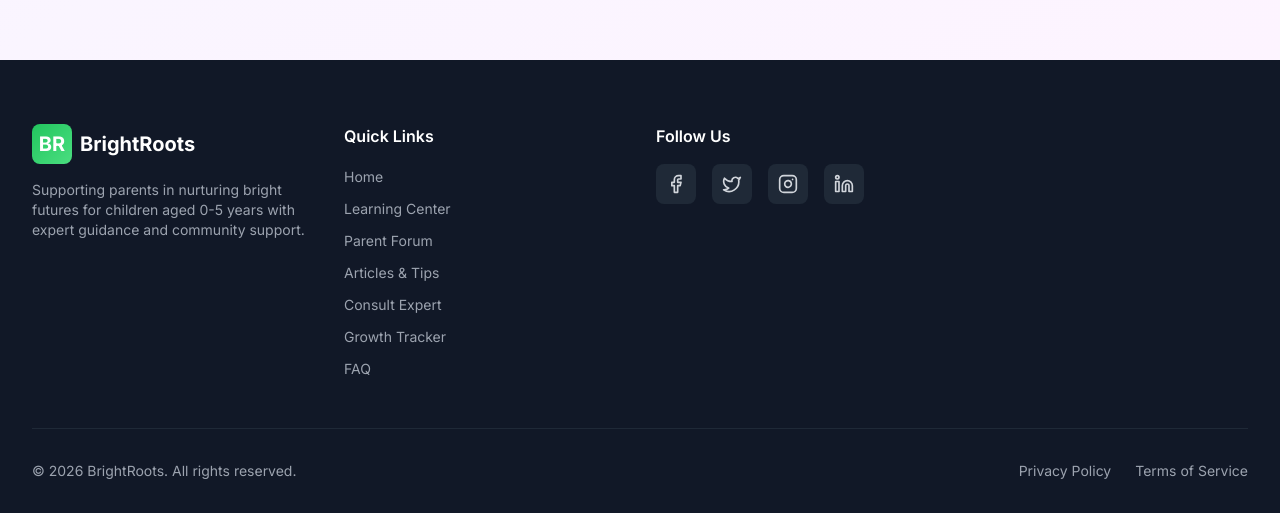
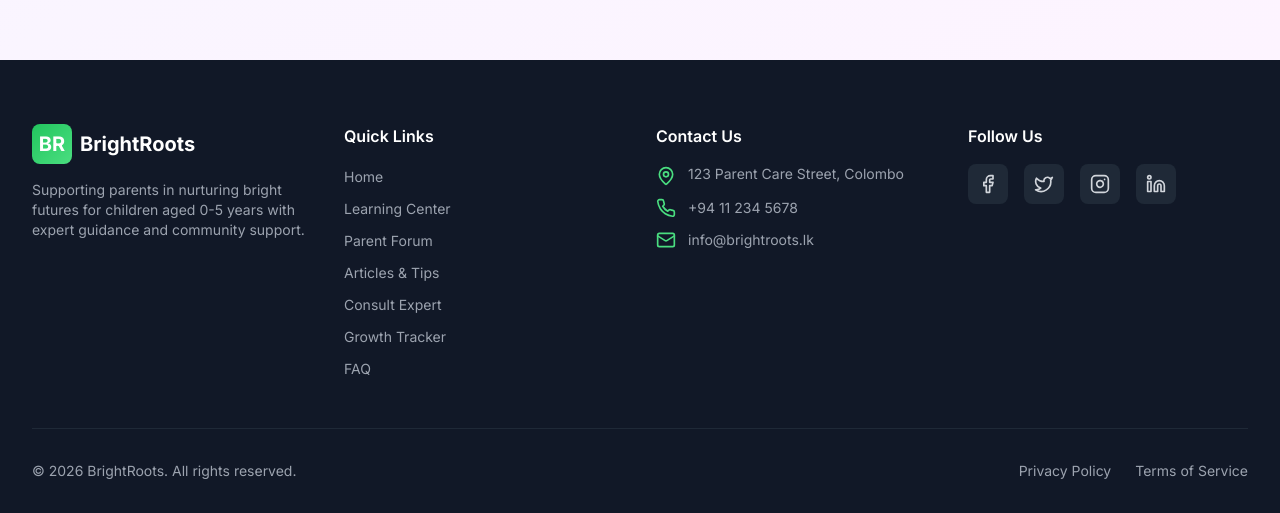
Before and after one commit to dulaj2002/BrightRoots, a React (Vite) app: page /login in a window 1280 px wide. Shown: the part 805-1318 px from the top of the page. Built offline with nearby package versions, Linux system fonts and the light colour scheme; no server answers.

Commit message:
Enhance Footer with contact details and layout
Updated Footer component to include contact information and improved structure.

```diff
--- a/src/components/Footer.tsx
+++ b/src/components/Footer.tsx
@@ -61,7 +61,27 @@ const Footer: React.FC = () => {
             </ul>
           </div>
           {}
-
+          <div>
+            <h3 className="text-white font-semibold mb-3 sm:mb-4 text-sm sm:text-base">Contact Us</h3>
+            <ul className="space-y-2 sm:space-y-3">
+              <li className="flex items-start space-x-2 sm:space-x-3">
+                <MapPin className="w-4 h-4 sm:w-5 sm:h-5 text-primary-400 flex-shrink-0 mt-0.5" />
+                <span className="text-gray-400 text-xs sm:text-sm">{t('footer.address')}</span>
+              </li>
+              <li className="flex items-center space-x-2 sm:space-x-3">
+                <Phone className="w-4 h-4 sm:w-5 sm:h-5 text-primary-400 flex-shrink-0" />
+                <a href={`tel:${t('footer.phone')}`} className="text-gray-400 hover:text-primary-400 transition-colors text-xs sm:text-sm">
+                  {t('footer.phone')}
+                </a>
+              </li>
+              <li className="flex items-center space-x-2 sm:space-x-3">
+                <Mail className="w-4 h-4 sm:w-5 sm:h-5 text-primary-400 flex-shrink-0" />
+                <a href={`mailto:${t('footer.email')}`} className="text-gray-400 hover:text-primary-400 transition-colors text-xs sm:text-sm">
+                  {t('footer.email')}
+                </a>
+              </li>
+            </ul>
+          </div>
           {}
           <div className="xs:col-span-2 md:col-span-1">
             <h3 className="text-white font-semibold mb-3 sm:mb-4 text-sm sm:text-base">Follow Us</h3>
```
